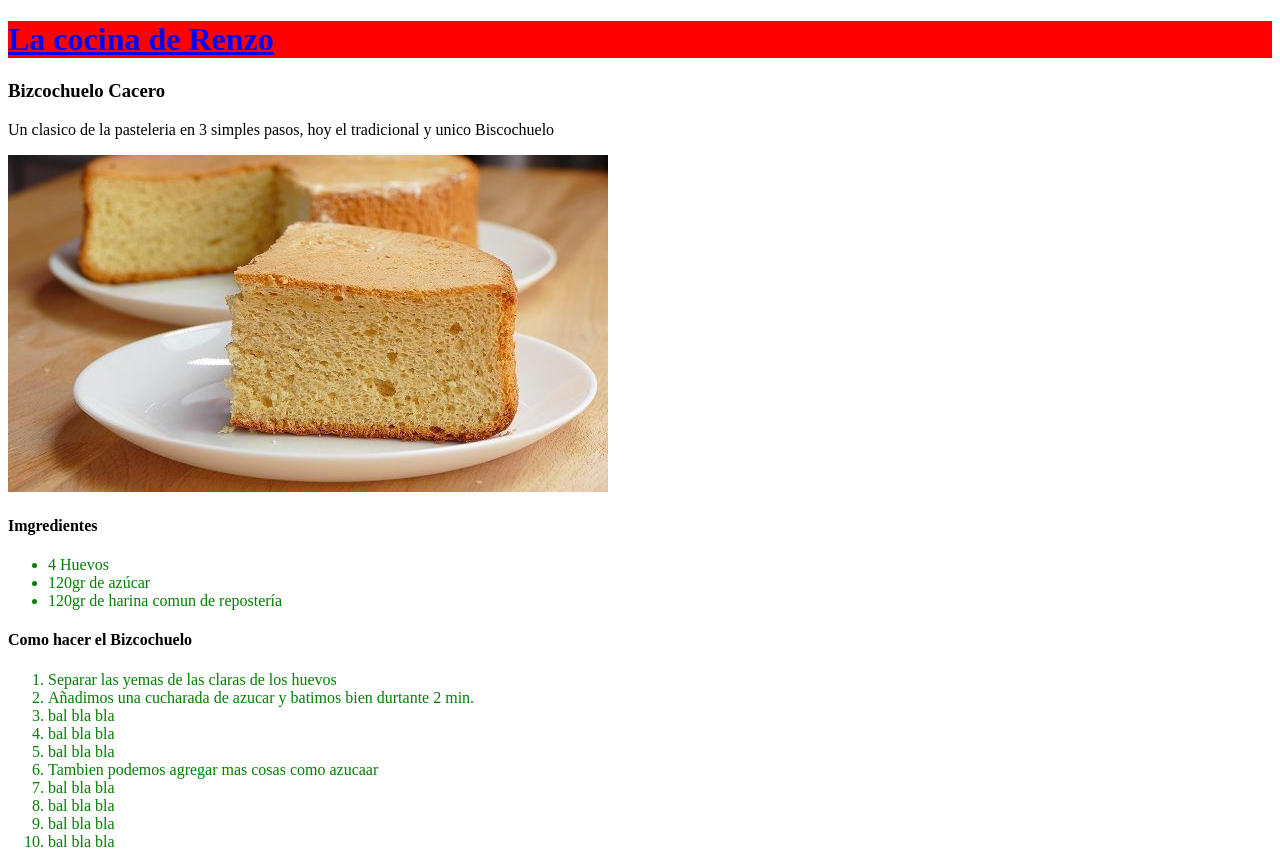
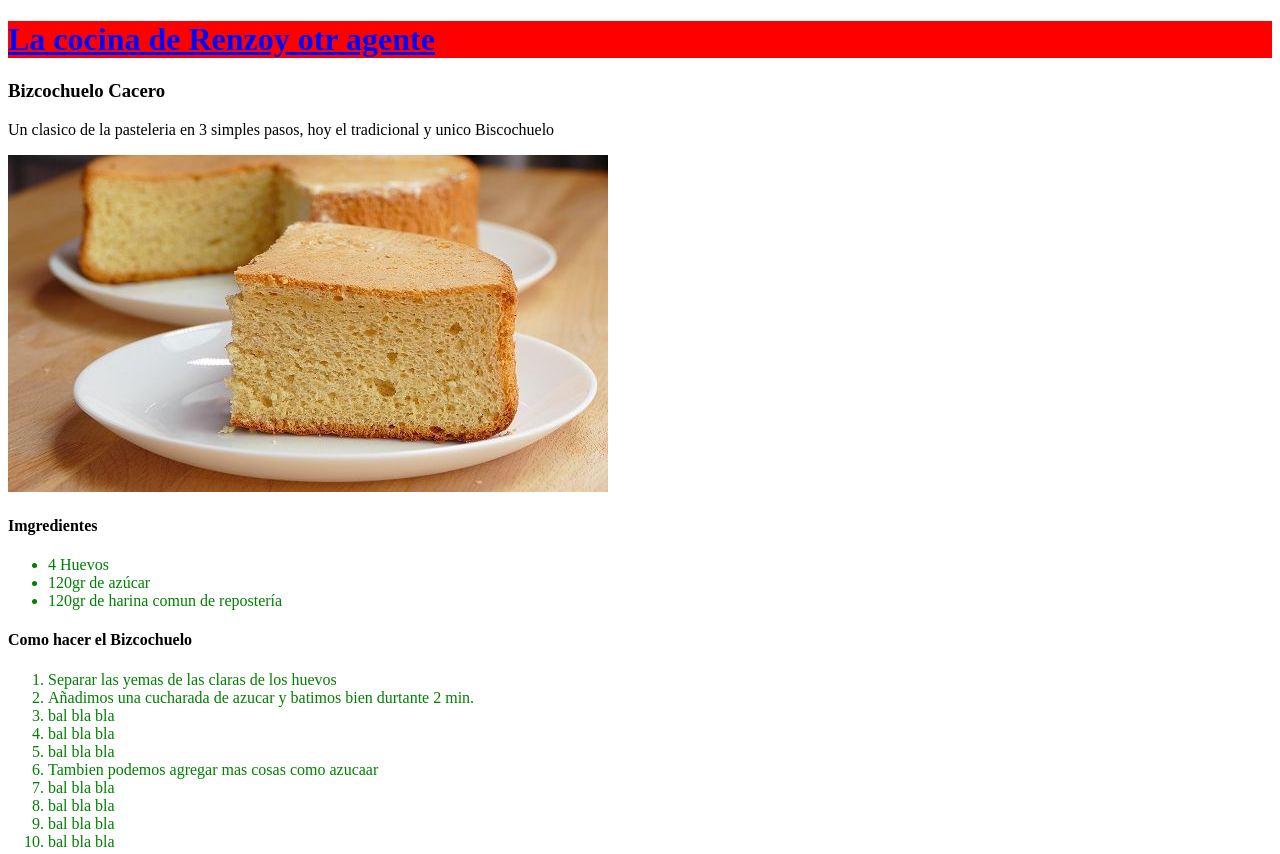
Before and after one commit to Dipierri/Codo-A-Codo, a plain HTML site: page index.html in a window 1280 px wide. Shown: the top 854 px of the page. Drawn offline with Linux system fonts and the light colour scheme.

Commit message:
Nuevos cambion

```diff
--- a/index.html
+++ b/index.html
@@ -12,7 +12,7 @@
     <script src="JS/01-hola-mundo.js"></script>
 </head>
 <body>
-    <h1><u>La cocina de Renzo</u></h1>
+    <h1><u>La cocina de Renzoy otr agente</u></h1>
     <h3>Bizcochuelo Cacero</h3>
     <p>Un clasico de la pasteleria en 3 simples pasos, hoy el tradicional y unico Biscochuelo</p>
 
```
